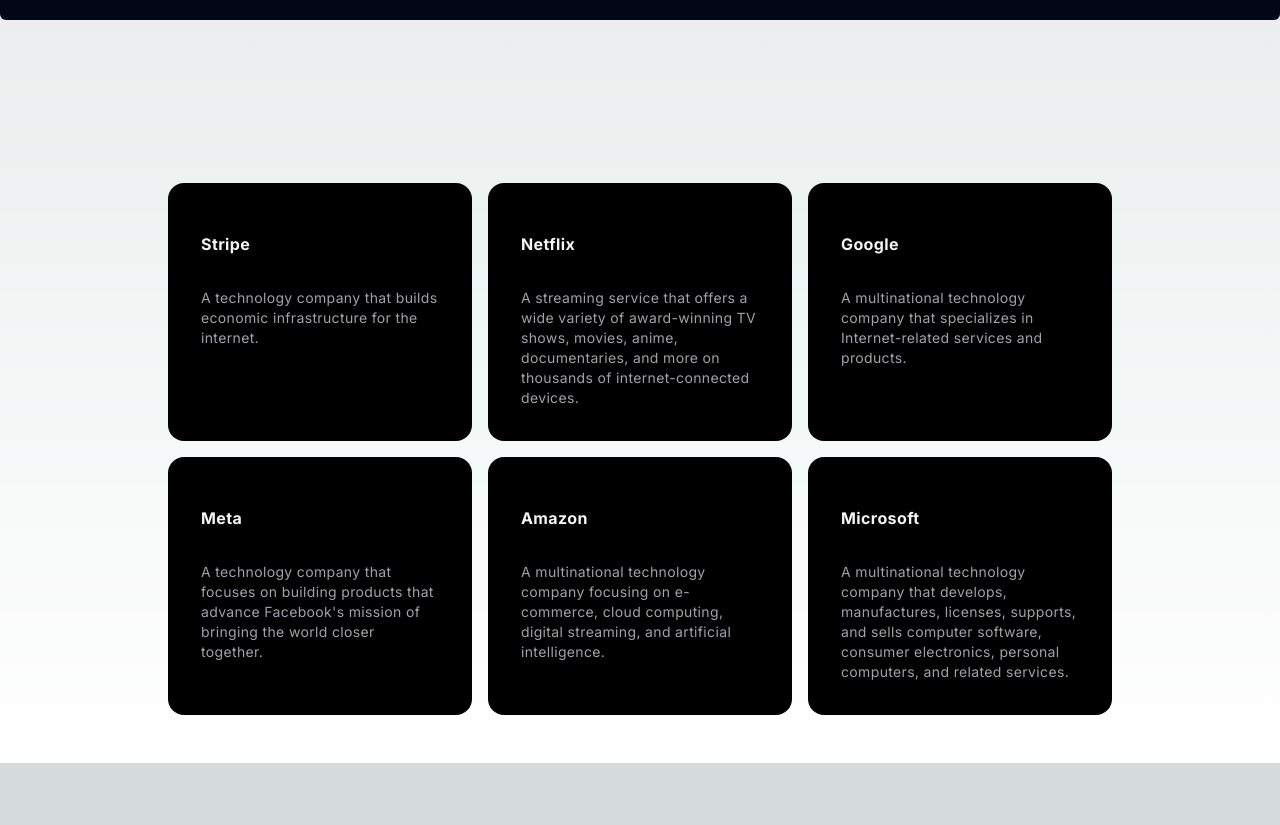
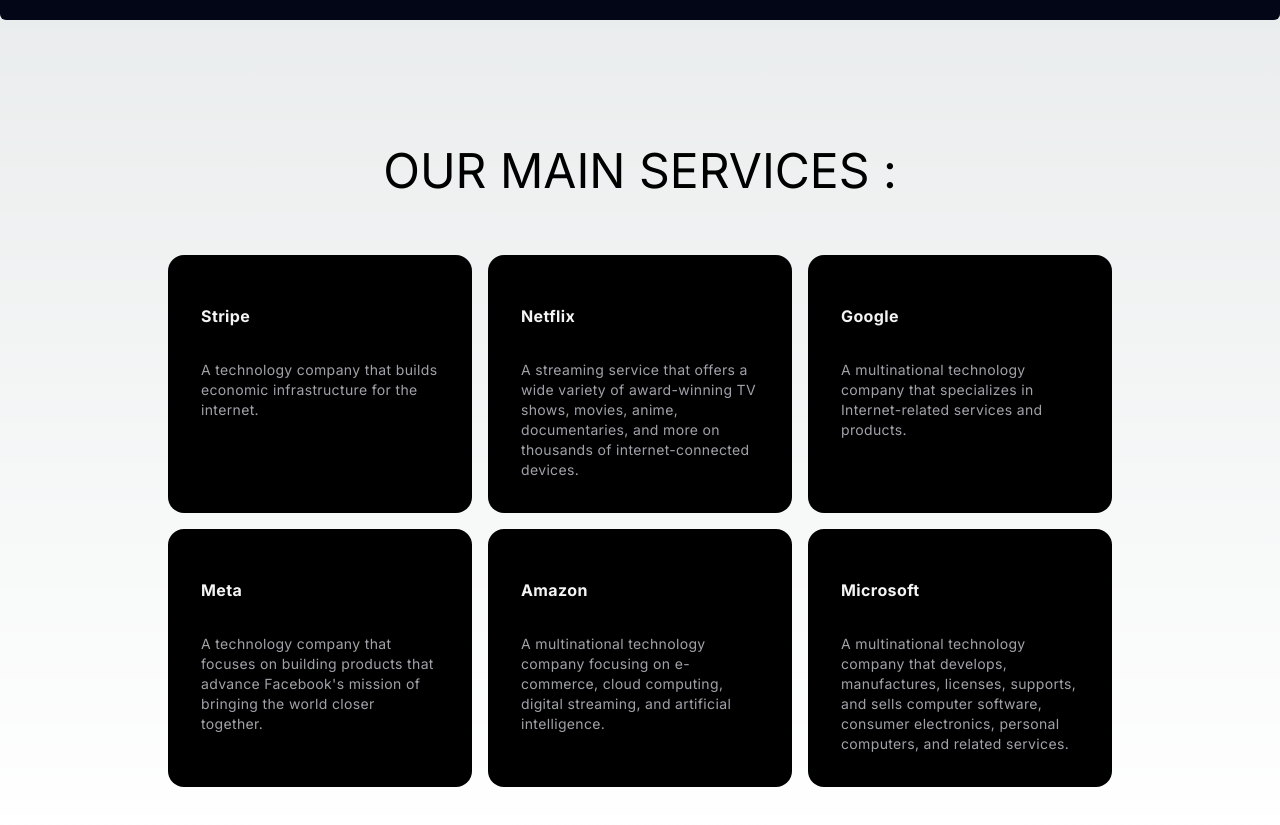
Before and after one commit to Bharath-Dubbaka/CvtoSalary-aceternity, a Next.js app: page / in a window 1280 px wide. Shown: the part 780-1605 px from the top of the page. Before the commit the page ends 1543 px from the top, so only its background shows below. Built offline with nearby package versions, Linux system fonts and the light colour scheme.

Commit message:
added title above services

```diff
--- a/src/app/page.tsx
+++ b/src/app/page.tsx
@@ -42,6 +42,9 @@
       </div>
       <div style={{position: "relative", bottom:"12rem", padding:"0 9rem 0 9rem", opacity:"0.5"}}>
         <TextGenerateEffect words={words} />
+      </div>
+      <div style={{fontSize:"3rem", display:"flex", justifyContent:"center"}}>
+        OUR MAIN SERVICES :
       </div>
       <div className="max-w-5xl mx-auto px-8">
         <HoverEffect items={projects} />
```
